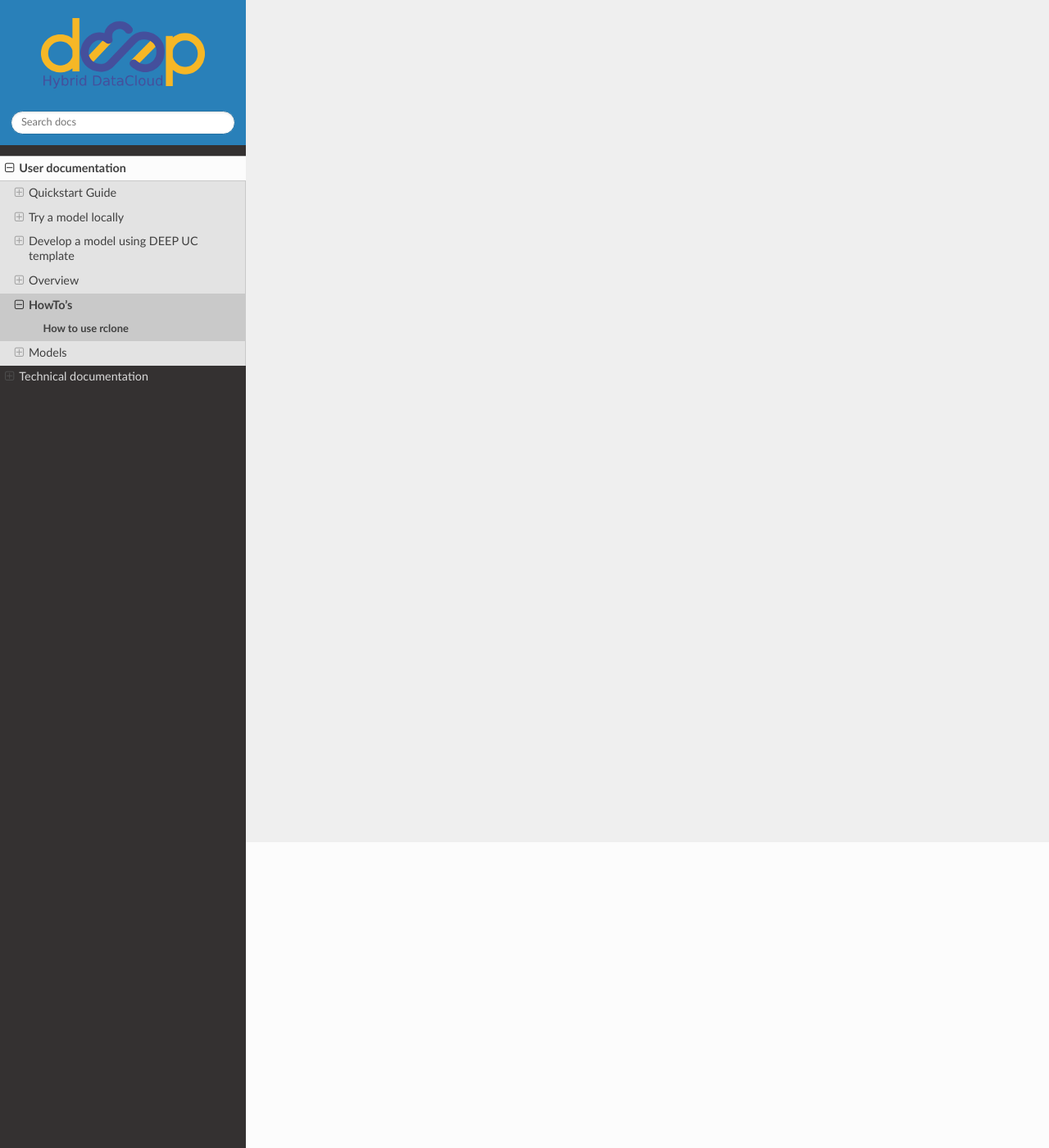
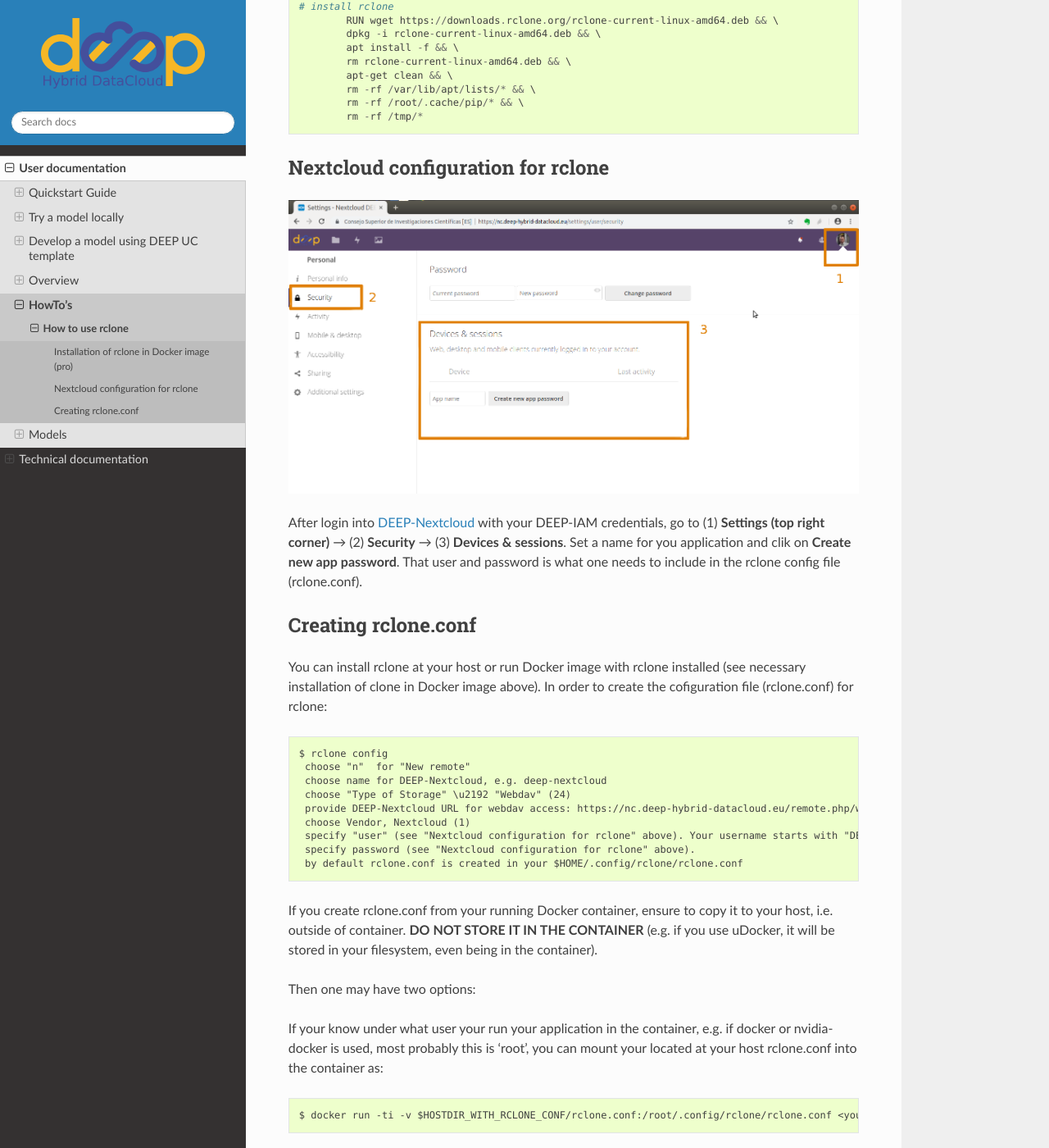
Before and after one commit to deephdc/deep-docs, a Sphinx documentation site: the page built from source/user/howto/rclone.rst, in a window 1280 px wide and 1400 px high, scrolled down 373 px. Shown: the whole window at 82% size. Built offline with Sphinx 7.4.7 and the Read the Docs theme 2.0.0, drawn with Linux system fonts in a browser that asks for light colours; pages that are not in the unit, such as notebooks, are missing from menus; some of the changed text lies outside the part shown.

Commit message:
rclone instructions draft

```diff
--- a/source/user/howto/rclone.rst
+++ b/source/user/howto/rclone.rst
@@ -1,4 +1,67 @@
+..    include:: <isonum.txt>
+
+
+
+
 How to use rclone
 =================
 
-Text
+
+Installation of rclone in Docker image (pro)
+------------------------------------------
+All the applications in the `DEEP Open Catalog <https://deephdc.github.io/>`_ are packed within a Docker containing rclone installed by default. If you want to create a Docker containing your own application, you should install rclone in the container to be able to access the data stored remotely. The following lines are an example of what has to be added in the Dockerfile when installation is based on Ubuntu. For other Linux flavors, please, refer to the `rclone official site  <https://rclone.org/downloads/>`_  ::
+
+	# install rclone
+		RUN wget https://downloads.rclone.org/rclone-current-linux-amd64.deb && \
+   		dpkg -i rclone-current-linux-amd64.deb && \
+   		apt install -f && \
+   		rm rclone-current-linux-amd64.deb && \
+    		apt-get clean && \
+    		rm -rf /var/lib/apt/lists/* && \
+    		rm -rf /root/.cache/pip/* && \
+    		rm -rf /tmp/*
+
+
+Nextcloud configuration for rclone
+------------------------------------------
+.. image:: ../../_static/nc-access.png
+
+After login into `DEEP-Nextcloud  <https://nc.deep-hybrid-datacloud.eu/login>`_ with your DEEP-IAM credentials, go to (1) **Settings (top right corner)** |rarr|  (2) **Security**  |rarr|  (3) **Devices & sessions**. Set a name for you application and clik on **Create new app password**. That user and password is what one needs to include in the rclone config file (rclone.conf).
+
+
+Creating rclone.conf
+-------------------------
+
+You can install rclone at your host or run Docker image with rclone installed (see necessary installation of clone in Docker image above). In order to create the cofiguration file (rclone.conf) for rclone::
+
+    	$ rclone config
+   	 choose "n"  for "New remote"
+   	 choose name for DEEP-Nextcloud, e.g. deep-nextcloud
+   	 choose "Type of Storage" \u2192 "Webdav" (24)
+   	 provide DEEP-Nextcloud URL for webdav access: https://nc.deep-hybrid-datacloud.eu/remote.php/webdav/
+   	 choose Vendor, Nextcloud (1)
+   	 specify "user" (see "Nextcloud configuration for rclone" above). Your username starts with "DEEP-IAM-..."
+   	 specify password (see "Nextcloud configuration for rclone" above).
+   	 by default rclone.conf is created in your $HOME/.config/rclone/rclone.conf
+
+If you create rclone.conf from your running Docker container, ensure to copy it to your host, i.e. outside of container. **DO NOT STORE IT IN THE CONTAINER** (e.g. if you use uDocker, it will be stored in your filesystem, even being in the container).
+
+Then one may have two options:
+
+If your know under what user your run your application in the container, e.g. if docker or nvidia-docker is used, most probably this is 'root', you can mount your located at your host rclone.conf into the container as::
+
+        $ docker run -ti -v $HOSTDIR_WITH_RCLONE_CONF/rclone.conf:/root/.config/rclone/rclone.conf <your-docker-image>
+
+i.e. you mount rclone.conf file itself directly as a volume.
+
+One can also mount rclone directory with the rclone.conf file::
+
+  	$ docker run -ti -v $HOSTDIR_WITH_RCLONE_CONF:/root/.config/rclone <your-docker-image>
+
+A more reliable way can be to mount either rclone directory or directly rclone.conf file into a pre-defined location and not (container) user-depended place::
+
+    	$ docker run -ti -v $HOSTDIR_WITH_RCLONE_CONF:/rclone <your-docker-image>
+
+One has, however, later call rclone with "--config" option to point to the rclone.conf file, e.g::
+
+        $ rclone --config /rclone/rclone.conf ls deep-nextcloud:/Datasets/dogs_breed/models
```
Also changed, not shown: source/_static/nc-access.png (added).
